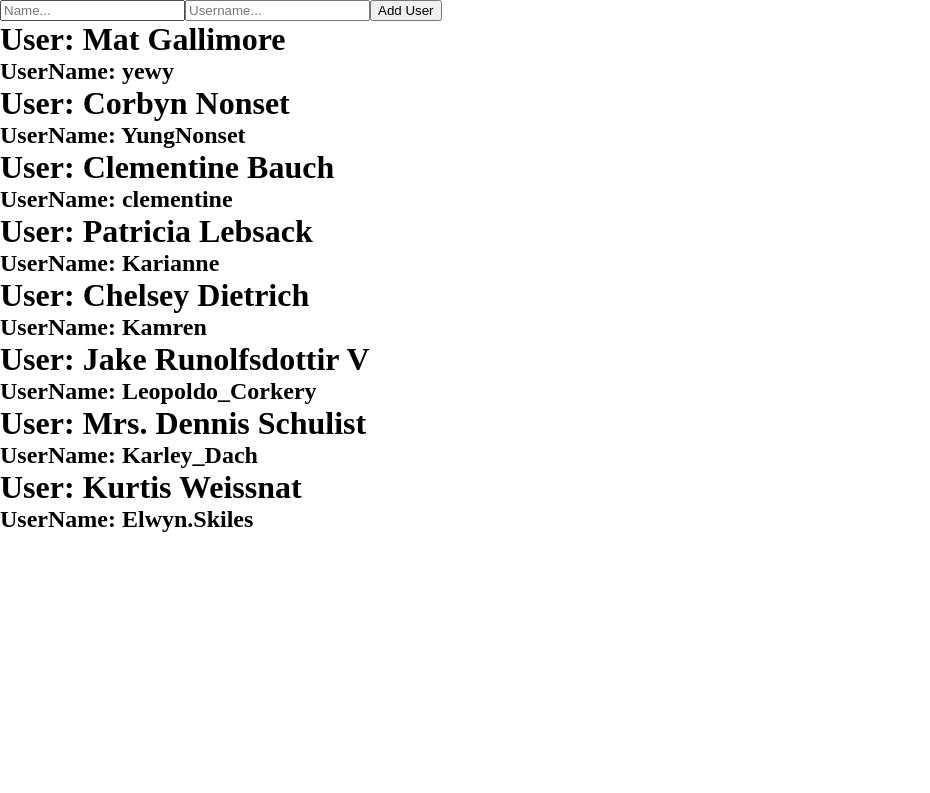
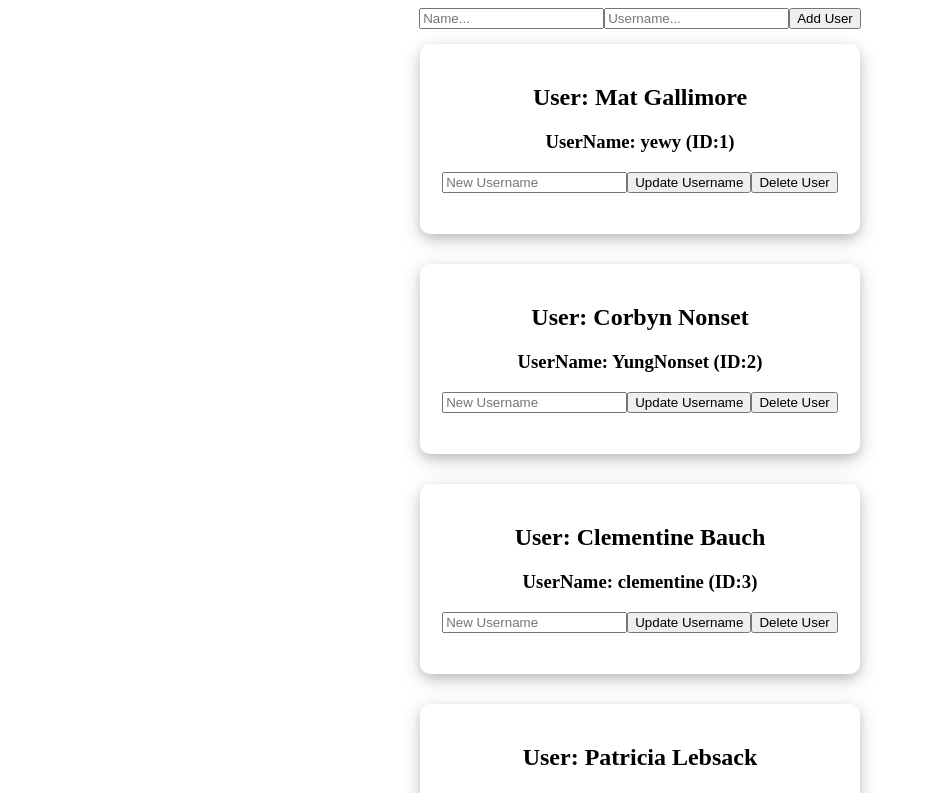
Before and after one commit to yewtree8/React-Redux-CRUD, a React (Create React App) app: page / in a window 1280 px wide. Shown: the top 793 px of the page, without its empty margins (0-930 px from the left). Built offline with nearby package versions, Linux system fonts and the light colour scheme.

Commit message:
style(master) added super stylish CSS

```diff
--- a/src/App.css
+++ b/src/App.css
@@ -1,3 +1,35 @@
-* {
-  margin: auto;
+.App {
+  display: flex;
+  justify-content: center;
+  align-items: center;
+  flex-direction: column;
 }
+
+.inputArea {
+
+}
+
+.displayUsersInner {
+  margin-top: 20px;
+}
+
+.displayUsers {
+  z-index: 10;
+  width: 400px;
+  height: 150px;
+  padding: 20px;
+  margin: 15px;
+  border-radius: 10px;
+  box-shadow: 0 4px 8px 0 rgba(0, 0, 0, 0.11), 0 6px 20px 0 rgba(0, 0, 0, 0.19);
+  text-align: center;
+}
+
+.displayUsers span {
+  top: 20px;
+  left: 5px;
+  position: relative;
+}
+
+.displayUsers div {
+  margin-top: 20px;
+}
--- a/src/App.js
+++ b/src/App.js
@@ -12,6 +12,8 @@ function App() {
 
   return (
 
+
+
     <div className="App">
 
       <div className='addUser'>
@@ -20,21 +22,30 @@ function App() {
         <input type="text" value={addedUserName} name='username' required placeholder='Username...'
         onChange={(val) => setAddedUsername([val.target.value])}/>
         <button
-        onClick={() => {dispatch(addUser({id: 0, name: addedName, username: addedUserName}))}}>Add User</button>
+        onClick={() => {dispatch(addUser({id: Number([Number((userList.length)-1)].id) + Number(1), name: addedName, username: addedUserName}))}}>Add User</button>
       </div>
 
-      <div className='displayUsers'>
         {userList.map((user) => {
           return (
-            <>
-            <h1>User: {user.name}</h1>
-            <h2>UserName: {user.username}</h2>
-            </>
+            <div className='displayUsers'>
+            <h2>User: {user.name}</h2>
+            <h3>UserName: {user.username} (ID:{user.id})</h3>
+            <input
+            type="text"
+            value=""
+            name='new_username'
+            placeholder="New Username"
+            onChange={(val) =>{
+              setAddedName([val.target.value])}
+            }/>
+
+            <button>Update Username</button>
+            <button>Delete User</button>
+
+            </div>
           )
         })}
       </div>
-
-    </div>
   );
 }
 
```
